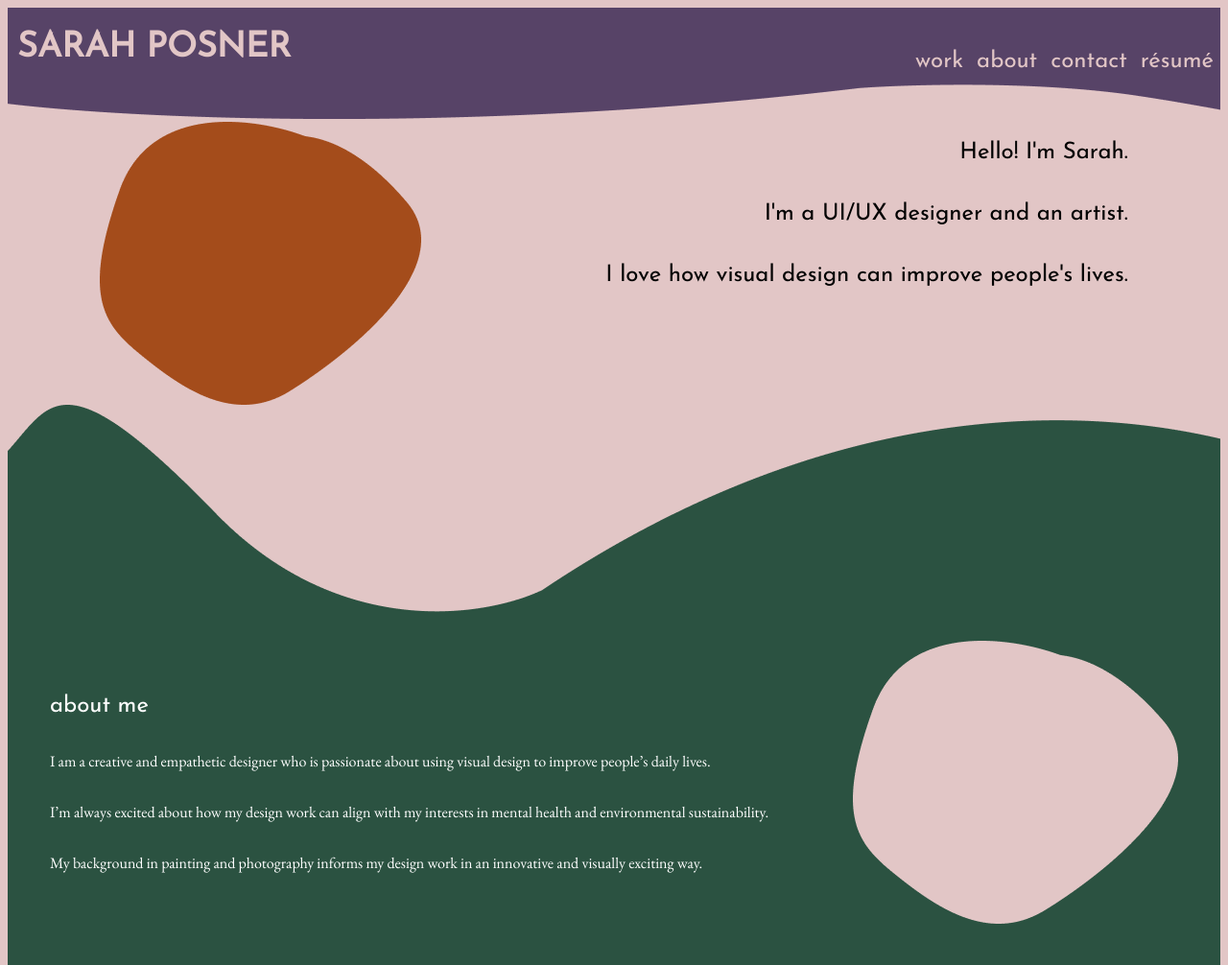
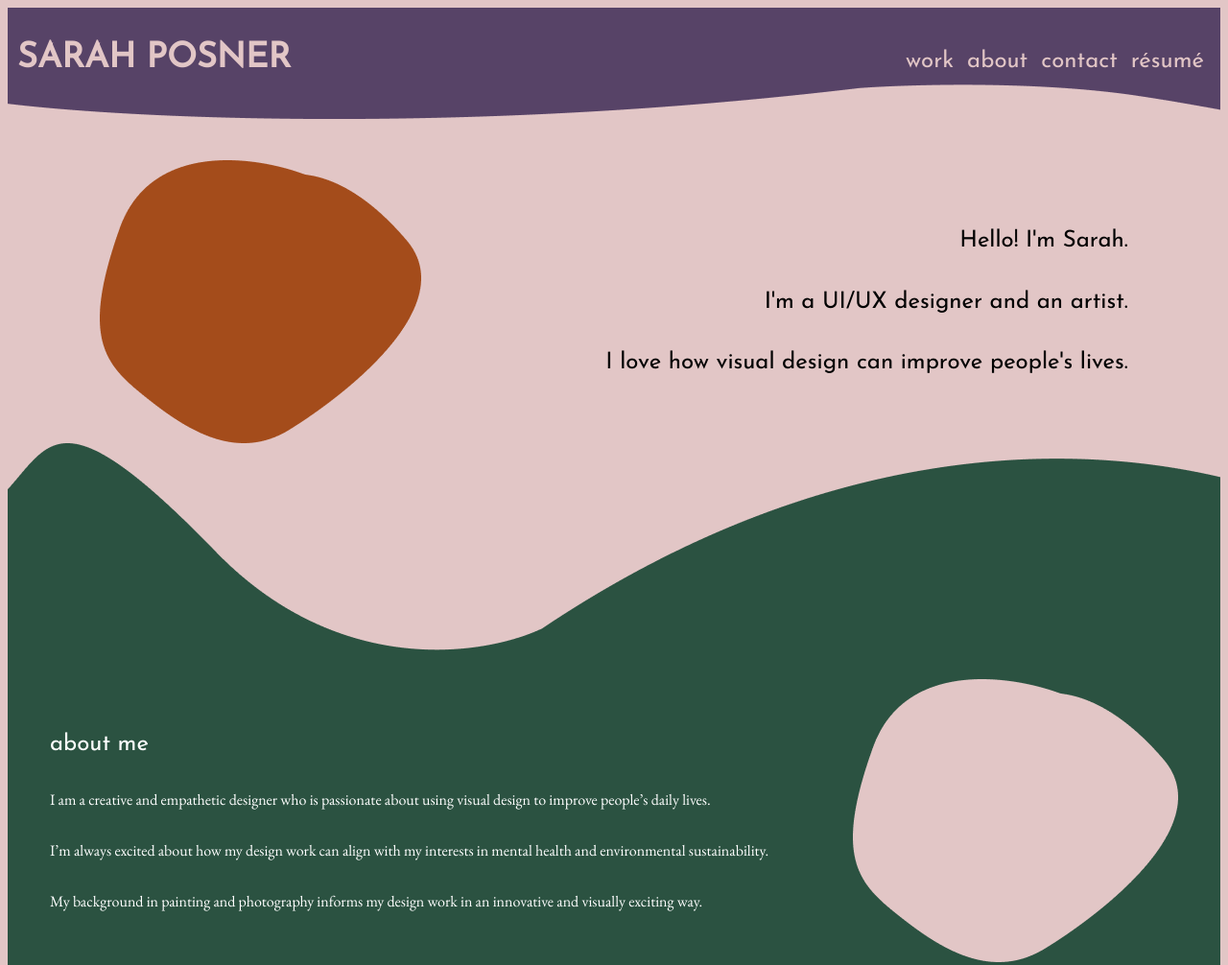
Before and after one commit to s-posner/UX_UI_HW_17, a plain HTML site: page index.html in a window 1280 px wide. Shown: the top 1006 px of the page at 96% size. Drawn offline with nearby package versions, Linux system fonts and the light colour scheme.

Commit message:
Update style.css

```diff
--- a/css/style.css
+++ b/css/style.css
@@ -33,7 +33,7 @@ header{
     display: flex;
     flex-direction: row;
     justify-content: space-between;
-    align-items: flex-start;
+    align-items: baseline;
 }
 
 header ul{
@@ -53,6 +53,7 @@ header ul{
     flex-direction: row;
     justify-content: space-around;
     margin-left: 10px;
+    margin-right: 10px;
 }
 
 #hello{
@@ -62,6 +63,8 @@ header ul{
     flex-direction: row-reverse;
     justify-content: space-around;
     height: max-content;
+    align-items: center;
+    padding-top: 40px;
 }
 
 #hello-text{
```
